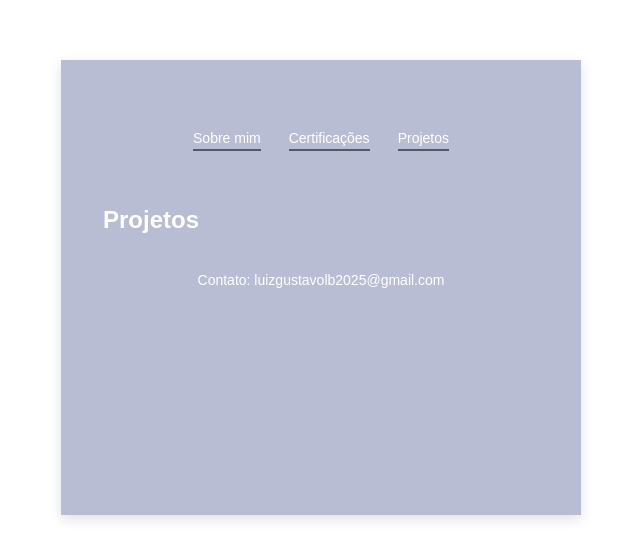
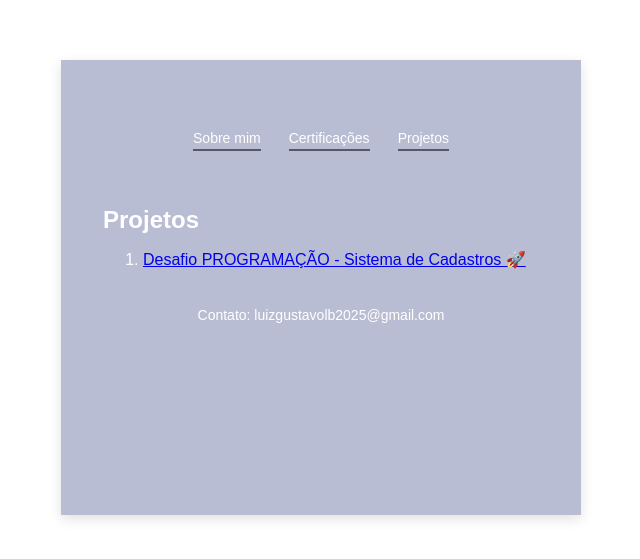
Before and after one commit to CostelaGit/minha_home_page, a plain HTML site: page projetos.html in a window 1280 px wide. Shown: the part 113-672 px from the top of the page, without its empty margins (319-959 px from the left). Drawn offline with Linux system fonts and the light colour scheme.

Commit message:
modified:   projetos.html

```diff
--- a/projetos.html
+++ b/projetos.html
@@ -16,6 +16,9 @@
 
         <main>
             <h1>Projetos</h1>
+            <ol>
+                <li><a href="https://github.com/CostelaGit/desafioCadastro">Desafio PROGRAMAÇÃO - Sistema de Cadastros 🚀</a></li>
+            </ol>
         </main>
 
         <footer>
```
